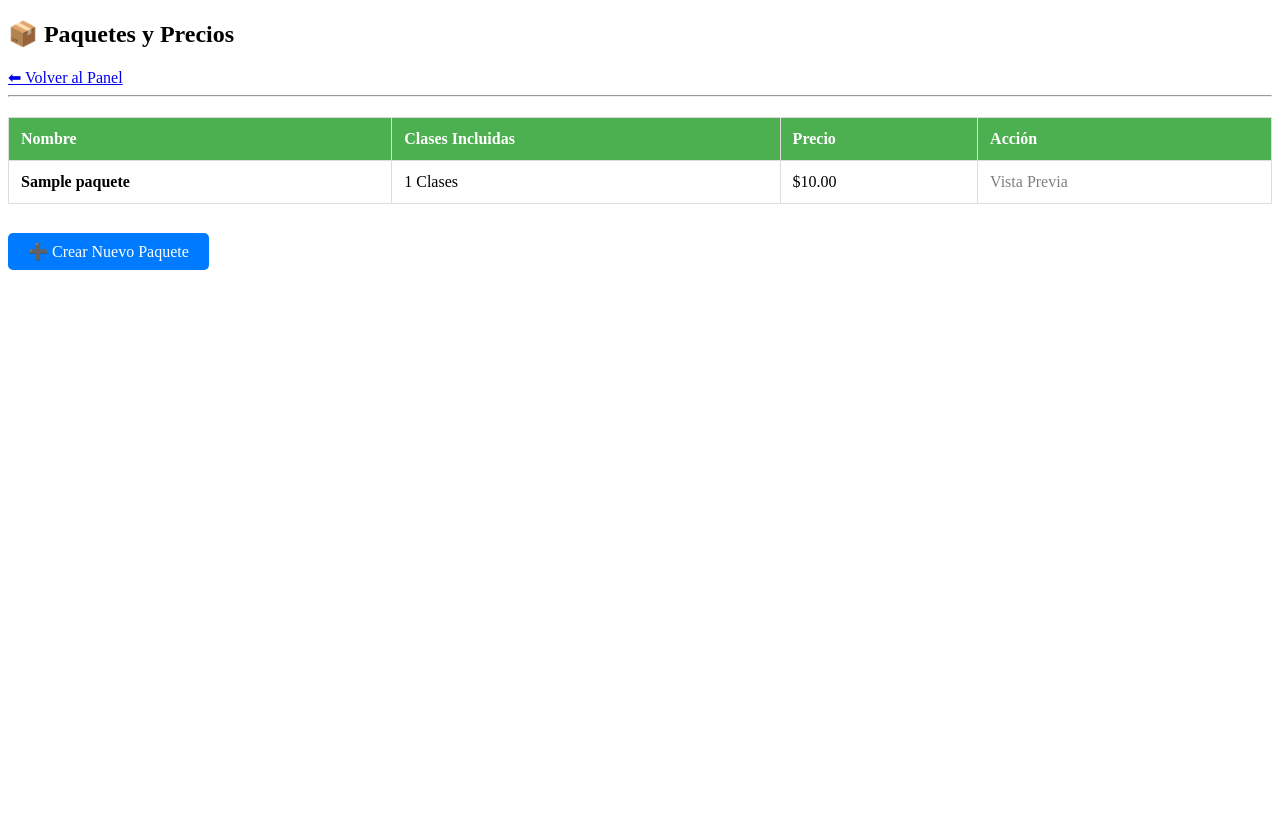
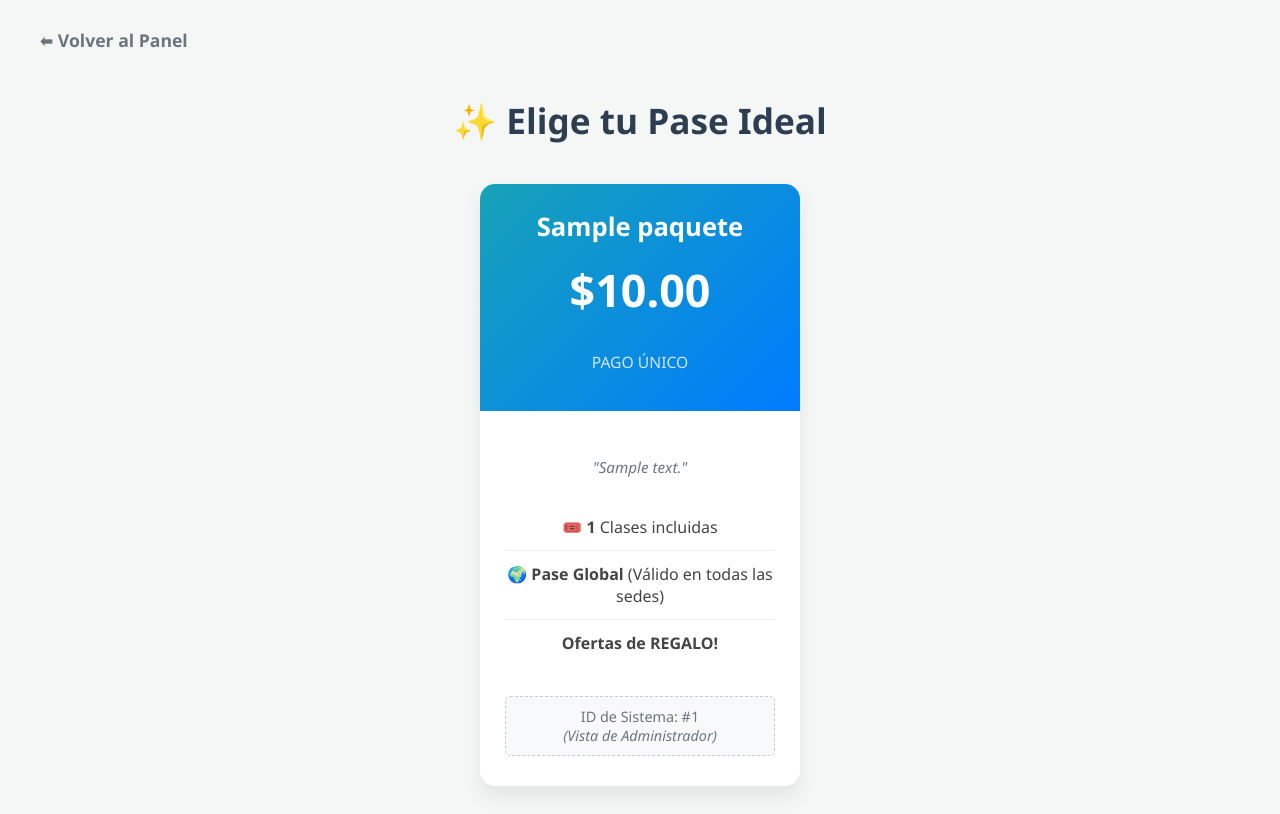
Before and after one commit to jlmontielc/sistema-gestion-shala, a Flask app: page /paquetes/listar in a window 1280 px wide. Before the commit the page ends 270 px from the top, so only its background shows below. Run offline with Flask 3, Linux system fonts and the light colour scheme; a user stored in the database is signed in; tables that the repository leaves empty hold one stand-in row (values such as "Sample post").

Commit message:
mejora de visualización de paquetes y terminar de implementar paquetes globales para más facilidad

```diff
--- a/app/models/paquete.py
+++ b/app/models/paquete.py
@@ -4,7 +4,7 @@ class Paquete(db.Model):
     __tablename__ = 'paquete'
 
     id = db.Column(db.Integer, primary_key=True)
-    shala_id = db.Column(db.Integer, db.ForeignKey('shala.id'))
+    shala_id = db.Column(db.Integer, db.ForeignKey('shala.id'), nullable=True)
     nombre = db.Column(db.String(120))
     descripcion = db.Column(db.Text)
     precio = db.Column(db.Numeric(10, 2))
--- a/app/routes/paquetes.py
+++ b/app/routes/paquetes.py
@@ -1,4 +1,4 @@
-from flask import Blueprint, render_template, request, redirect, url_for
+from flask import Blueprint, render_template, request, redirect, url_for, flash
 from flask_login import login_required, current_user
 from app import db
 from app.models.paquete import Paquete
@@ -8,32 +8,29 @@ paquetes_bp = Blueprint('paquetes', __name__, url_prefix='/paquetes')
 
 @paquetes_bp.route('/crear', methods=['GET', 'POST'])
 @login_required
-@role_required('ADMIN') # En nuestro código, 'ADMIN' es el rol del Shala
+@role_required('ADMIN')
 def crear_paquete():
-    from app.models.shala import Shala # Importamos Shala
-
     if request.method == 'POST':
         nombre = request.form.get('nombre')
+        descripcion = request.form.get('descripcion')
         precio = request.form.get('precio')
-        clases = request.form.get('cantidad_clases')
-        shala_id = request.form.get('shala_id') # Capturamos la sede
+        sesiones = request.form.get('sesiones_incluidas')
 
-        # Creamos el producto en la base de datos
+        # Creamos el paquete SIN el shala_id (quedará como global)
         nuevo_paquete = Paquete(
             nombre=nombre,
+            descripcion=descripcion,
             precio=float(precio),
-            sesiones_incluidas=int(clases),
-            validez_dias=30,
-            shala_id=int(shala_id) # Lo guardamos en la sede
+            sesiones_incluidas=int(sesiones)
         )
 
         db.session.add(nuevo_paquete)
         db.session.commit()
-        # Al terminar, volvemos a la lista para ver que se creó
-        return redirect(url_for('paquetes.listar_paquetes'))
 
-    shalas = Shala.query.all() # Buscamos las sedes
-    return render_template('crear_paquete.html', shalas=shalas)
+        flash("¡Paquete global creado exitosamente!", "success")
+        return redirect(url_for('auth.panel'))
+
+    return render_template('crear_paquete.html')
 
 @paquetes_bp.route('/listar')
 @login_required
@@ -41,7 +38,7 @@ def listar_paquetes():
     # Esta vista servirá para que el Shala vea qué vende
     # Y luego la usaremos para que el Yogui vea qué comprar
     todos_paquetes = Paquete.query.all()
-    return render_template('listar_paquetes.html', paquetes=todos_paquetes)
+    return render_template('paquetes.html', paquetes=todos_paquetes)
 
 @paquetes_bp.route('/comprar/<int:id>')
 @login_required
--- /dev/null
+++ b/app/templates/paquetes.html
@@ -0,0 +1,177 @@
+<!DOCTYPE html>
+<html lang="es">
+<head>
+    <meta charset="UTF-8">
+    <title>Paquetes de Clases</title>
+    <style>
+        body {
+            font-family: 'Segoe UI', Tahoma, Geneva, Verdana, sans-serif;
+            background-color: #f4f7f6;
+            padding: 20px;
+            color: #333;
+        }
+        .header-title {
+            text-align: center;
+            color: #2c3e50;
+            margin-bottom: 40px;
+            font-size: 2.2em;
+        }
+        .packages-container {
+            display: flex;
+            flex-wrap: wrap;
+            justify-content: center;
+            gap: 30px;
+            max-width: 1200px;
+            margin: 0 auto;
+        }
+        .package-card {
+            background: white;
+            border-radius: 15px;
+            box-shadow: 0 10px 20px rgba(0,0,0,0.08);
+            width: 320px;
+            overflow: hidden;
+            transition: transform 0.3s ease, box-shadow 0.3s ease;
+            display: flex;
+            flex-direction: column;
+        }
+        .package-card:hover {
+            transform: translateY(-10px);
+            box-shadow: 0 15px 30px rgba(0,0,0,0.15);
+        }
+        .package-header {
+            /* Un degradado moderno y relajante */
+            background: linear-gradient(135deg, #17a2b8 0%, #007bff 100%);
+            color: white;
+            padding: 25px 20px;
+            text-align: center;
+        }
+        .package-title {
+            margin: 0;
+            font-size: 1.6em;
+            font-weight: 600;
+        }
+        .package-price {
+            font-size: 2.8em;
+            font-weight: bold;
+            margin: 15px 0 5px;
+        }
+        .package-price span {
+            font-size: 0.35em;
+            font-weight: normal;
+            opacity: 0.8;
+            text-transform: uppercase;
+        }
+        .package-body {
+            padding: 30px 25px;
+            flex-grow: 1;
+            display: flex;
+            flex-direction: column;
+            justify-content: space-between;
+        }
+        .package-desc {
+            color: #6c757d;
+            font-size: 0.95em;
+            line-height: 1.5;
+            margin-bottom: 25px;
+            text-align: center;
+            font-style: italic;
+        }
+        .package-features {
+            list-style: none;
+            padding: 0;
+            margin: 0 0 30px;
+        }
+        .package-features li {
+            padding: 12px 0;
+            border-bottom: 1px solid #eee;
+            font-size: 1em;
+            color: #444;
+            text-align: center;
+        }
+        .package-features li:last-child {
+            border-bottom: none;
+        }
+        .btn-buy {
+            display: block;
+            width: 100%;
+            padding: 15px;
+            background-color: #28a745;
+            color: white;
+            text-align: center;
+            text-decoration: none;
+            border-radius: 8px;
+            font-weight: bold;
+            font-size: 1.1em;
+            transition: background 0.3s;
+            box-sizing: border-box;
+        }
+        .btn-buy:hover {
+            background-color: #218838;
+        }
+        .btn-back {
+            display: inline-block;
+            margin-bottom: 20px;
+            color: #6c757d;
+            text-decoration: none;
+            font-weight: bold;
+            font-size: 1.1em;
+        }
+        .btn-back:hover { color: #343a40; }
+        .admin-tag {
+            text-align: center;
+            color: #6c757d;
+            font-size: 0.9em;
+            background: #f8f9fa;
+            padding: 10px;
+            border-radius: 5px;
+            border: 1px dashed #ccc;
+        }
+    </style>
+</head>
+<body>
+    <div style="max-width: 1200px; margin: 0 auto;">
+        <a href="{{ url_for('auth.panel') }}" class="btn-back">⬅ Volver al Panel</a>
+
+        <h1 class="header-title">✨ Elige tu Pase Ideal</h1>
+
+        <div class="packages-container">
+            {% for p in paquetes %}
+            <div class="package-card">
+                <div class="package-header">
+                    <h2 class="package-title">{{ p.nombre }}</h2>
+                    <div class="package-price">${{ "%.2f"|format(p.precio) }}<br><span>Pago Único</span></div>
+                </div>
+
+                <div class="package-body">
+                    <p class="package-desc">"{{ p.descripcion or 'El pase perfecto para mantener tu práctica al día.' }}"</p>
+
+                    <ul class="package-features">
+                        <li>🎟️ <strong>{{ p.sesiones_incluidas }}</strong> Clases incluidas</li>
+                        <li>🌍 <strong>Pase Global</strong> (Válido en todas las sedes)</li>
+                        <li><strong>Ofertas de REGALO!</strong></li>
+                    </ul>
+
+                    {% if current_user.rol == 'YOGUI' %}
+                        <a href="{{ url_for('pagos.crear_sesion_pago', paquete_id=p.id) }}" class="btn-buy">🛒 Adquirir Pase</a>
+                    {% endif %}
+
+                    {% if current_user.rol == 'ADMIN' %}
+                        <div class="admin-tag">
+                            ID de Sistema: #{{ p.id }} <br>
+                            <em>(Vista de Administrador)</em>
+                        </div>
+                    {% endif %}
+                </div>
+            </div>
+            {% else %}
+            <div style="text-align: center; color: #666; width: 100%; margin-top: 50px;">
+                <h3>🧘‍♀️ Aún no hay paquetes disponibles en la tienda.</h3>
+                {% if current_user.rol == 'ADMIN' %}
+                    <a href="{{ url_for('paquetes.crear_paquete') }}" style="color: #007bff; font-weight: bold;">Haz clic aquí para crear el primer paquete</a>
+                {% endif %}
+            </div>
+            {% endfor %}
+        </div>
+    </div>
+</body>
+</html>
```
Also changed, not shown: app/templates/crear_paquete.html (+26 -21 lines).
